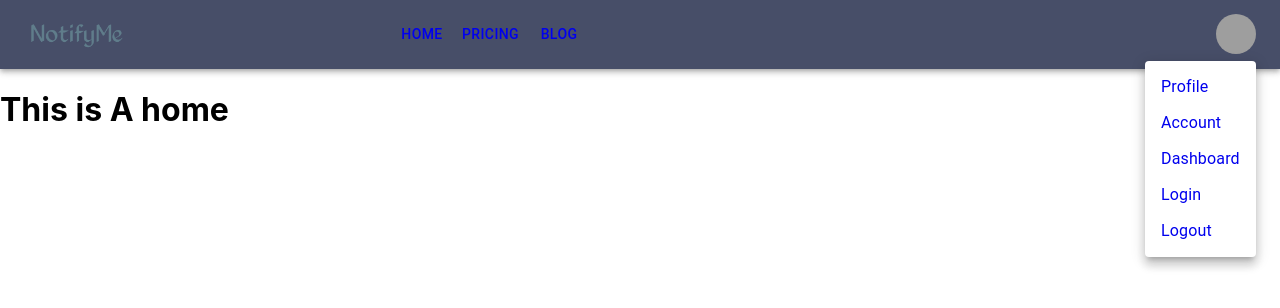
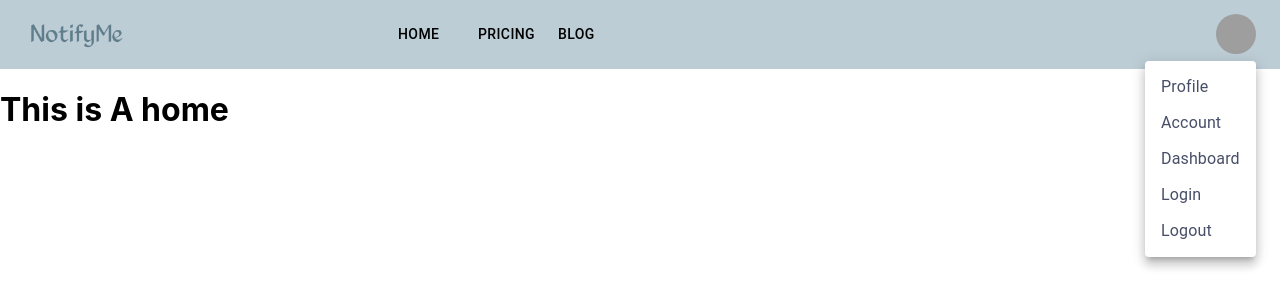
Before and after one commit to goutamprajapat/NotifyMe, a React (Create React App) app: page / in a window 1280 px wide. Both pictures are taken after a click on the button "Open settings". Shown: the top 308 px of the page. Built offline with nearby package versions, Linux system fonts and the light colour scheme; grey boxes are pictures that could not be loaded.

Commit message:
add remoe shodow & color add

```diff
--- a/src/Themes/Themes.js
+++ b/src/Themes/Themes.js
@@ -3,13 +3,13 @@ import { createTheme } from "@mui/material/styles";
 const theme = createTheme({
    palette: {
       primary: {
-         main: "#0E5E6F",
+         main: "#474E68",
          light: "#474E68",
          dark: "#000",
          contrastText: "#fff",
       },
       bg: {
-         main: "#474E68",
+         main: "#BDCDD6",
          contrastText: "#fff",
       },
    },
--- a/src/components/Header/Header.js
+++ b/src/components/Header/Header.js
@@ -49,7 +49,7 @@ const Header = () => {
    };
 
    return (
-      <AppBar position="static" color="bg">
+      <AppBar position="static" elevation={0} color="bg">
          <Container maxWidth="xl">
             <Toolbar disableGutters>
                <Typography
@@ -111,8 +111,13 @@ const Header = () => {
                               key={page.title}
                               onClick={handleCloseNavMenu}
                            >
-                              <Typography textAlign="center" color="inherit">
-                                 <NavLink to={page.to}>{page.title}</NavLink>
+                              <Typography
+                                 as={NavLink}
+                                 to={page.to}
+                                 textAlign="center"
+                                 color="inherit"
+                              >
+                                 {page.title}
                               </Typography>
                            </MenuItem>
                         );
@@ -148,11 +153,13 @@ const Header = () => {
                   {pages.map((page) => {
                      return (
                         <Button
+                           as={NavLink}
+                           to={page.to}
                            key={page.title}
                            onClick={handleCloseNavMenu}
                            sx={{ my: 2, color: "black", display: "block" }}
                         >
-                           <NavLink to={page.to}>{page.title}</NavLink>
+                           {page.title}
                         </Button>
                      );
                   })}
@@ -189,10 +196,13 @@ const Header = () => {
                               key={setting.title}
                               onClick={handleCloseUserMenu}
                            >
-                              <Typography textAlign="center">
-                                 <NavLink to={setting.to}>
-                                    {setting.title}
-                                 </NavLink>
+                              <Typography
+                                 textAlign="center"
+                                 as={NavLink}
+                                 to={setting.to}
+                                 color="primary"
+                              >
+                                 {setting.title}
                               </Typography>
                            </MenuItem>
                         );
```
